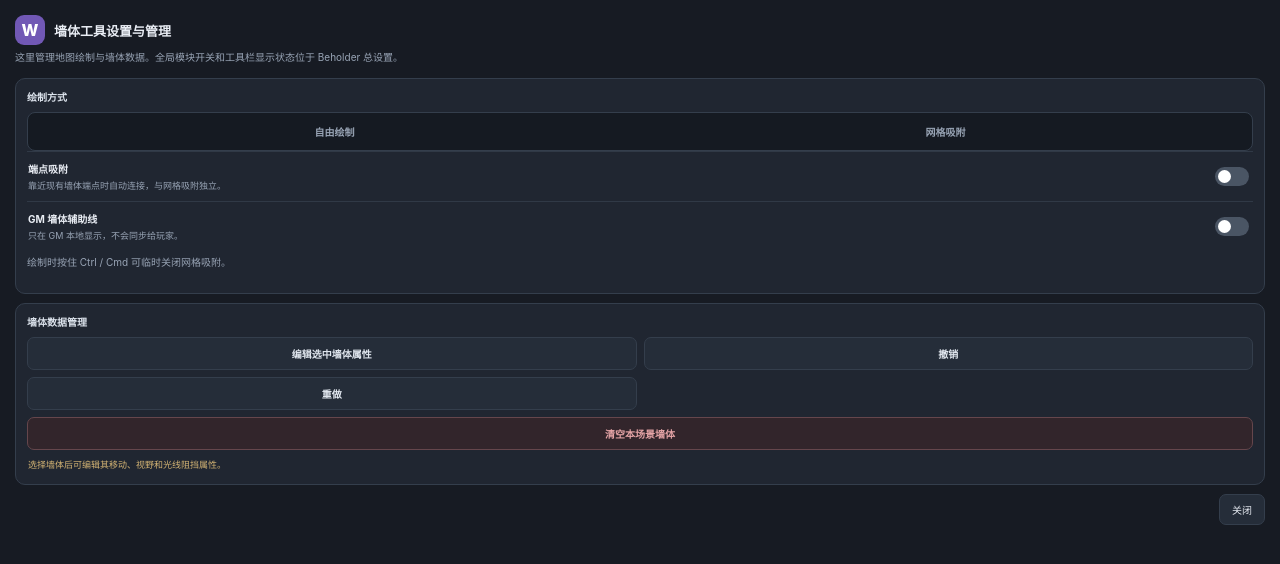
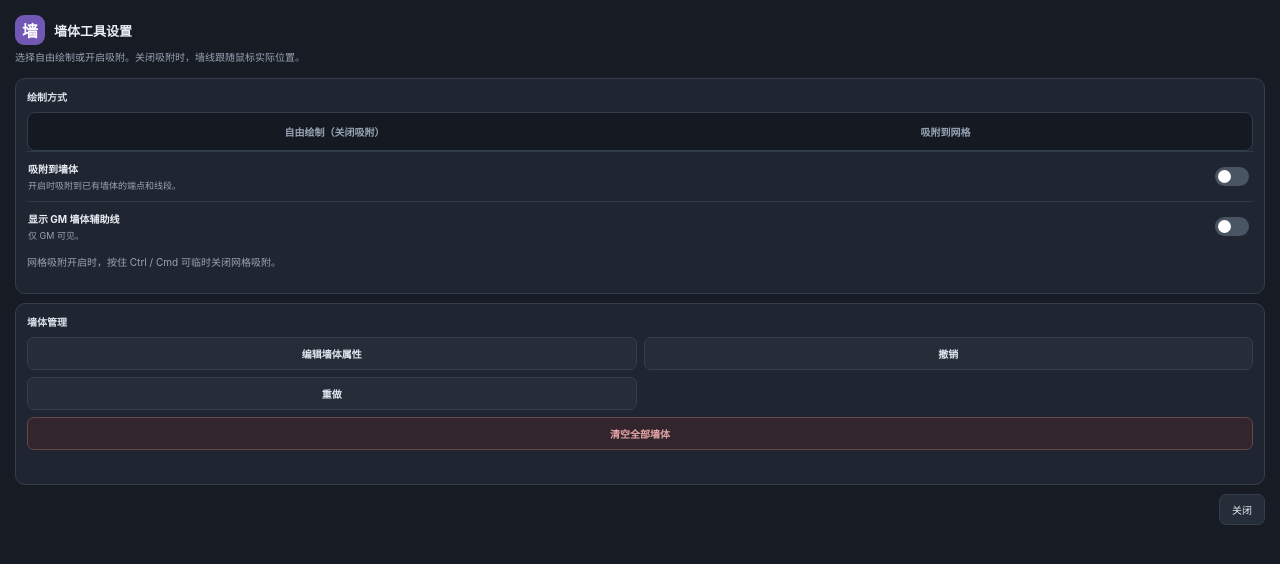
Before and after one commit to Trayama/Beholder-VTT, a Preact app: page public/wall-tools-settings.html in a window 1280 px wide. Built offline with nearby package versions, Linux system fonts and the light colour scheme; what @owlbear-rodeo/sdk would draw is missing.

Commit message:
fix: allow truly free wall drawing

```diff
--- a/public/wall-tools-settings.html
+++ b/public/wall-tools-settings.html
@@ -40,37 +40,16 @@
   </script>
 </head>
 <body>
-  <header><div class="mark">W</div><h1>墙体工具设置与管理</h1></header>
-  <p class="sub">这里管理地图绘制与墙体数据。全局模块开关和工具栏显示状态位于 Beholder 总设置。</p>
-
+  <header><div class="mark">墙</div><h1>墙体工具设置</h1></header>
+  <p class="sub">选择自由绘制或开启吸附。关闭吸附时，墙线跟随鼠标实际位置。</p>
   <section class="section">
     <div class="section-title">绘制方式</div>
-    <div class="segmented">
-      <button id="snap-free">自由绘制</button>
-      <button id="snap-grid">网格吸附</button>
-    </div>
-    <div class="row">
-      <div class="copy"><strong>端点吸附</strong><small>靠近现有墙体端点时自动连接，与网格吸附独立。</small></div>
-      <input id="endpoint-snap" type="checkbox" />
-    </div>
-    <div class="row">
-      <div class="copy"><strong>GM 墙体辅助线</strong><small>只在 GM 本地显示，不会同步给玩家。</small></div>
-      <input id="guides-visible" type="checkbox" />
-    </div>
-    <p class="sub">绘制时按住 Ctrl / Cmd 可临时关闭网格吸附。</p>
+    <div class="segmented"><button id="snap-free">自由绘制（关闭吸附）</button><button id="snap-grid">吸附到网格</button></div>
+    <div class="row"><div class="copy"><strong>吸附到墙体</strong><small>开启时吸附到已有墙体的端点和线段。</small></div><input id="endpoint-snap" type="checkbox" /></div>
+    <div class="row"><div class="copy"><strong>显示 GM 墙体辅助线</strong><small>仅 GM 可见。</small></div><input id="guides-visible" type="checkbox" /></div>
+    <p class="sub">网格吸附开启时，按住 Ctrl / Cmd 可临时关闭网格吸附。</p>
   </section>
-
-  <section class="section">
-    <div class="section-title">墙体数据管理</div>
-    <div class="grid">
-      <button class="action" id="edit-wall">编辑选中墙体属性</button>
-      <button class="action" id="undo">撤销</button>
-      <button class="action" id="redo">重做</button>
-    </div>
-    <button class="danger" id="clear-walls">清空本场景墙体</button>
-    <div id="status" role="status">选择墙体后可编辑其移动、视野和光线阻挡属性。</div>
-  </section>
-
+  <section class="section"><div class="section-title">墙体管理</div><div class="grid"><button class="action" id="edit-wall">编辑墙体属性</button><button class="action" id="undo">撤销</button><button class="action" id="redo">重做</button></div><button class="danger" id="clear-walls">清空全部墙体</button><div id="status" role="status"></div></section>
   <footer><button id="close">关闭</button></footer>
   <script type="module" src="./wall-tools-settings.js"></script>
 </body>
```
